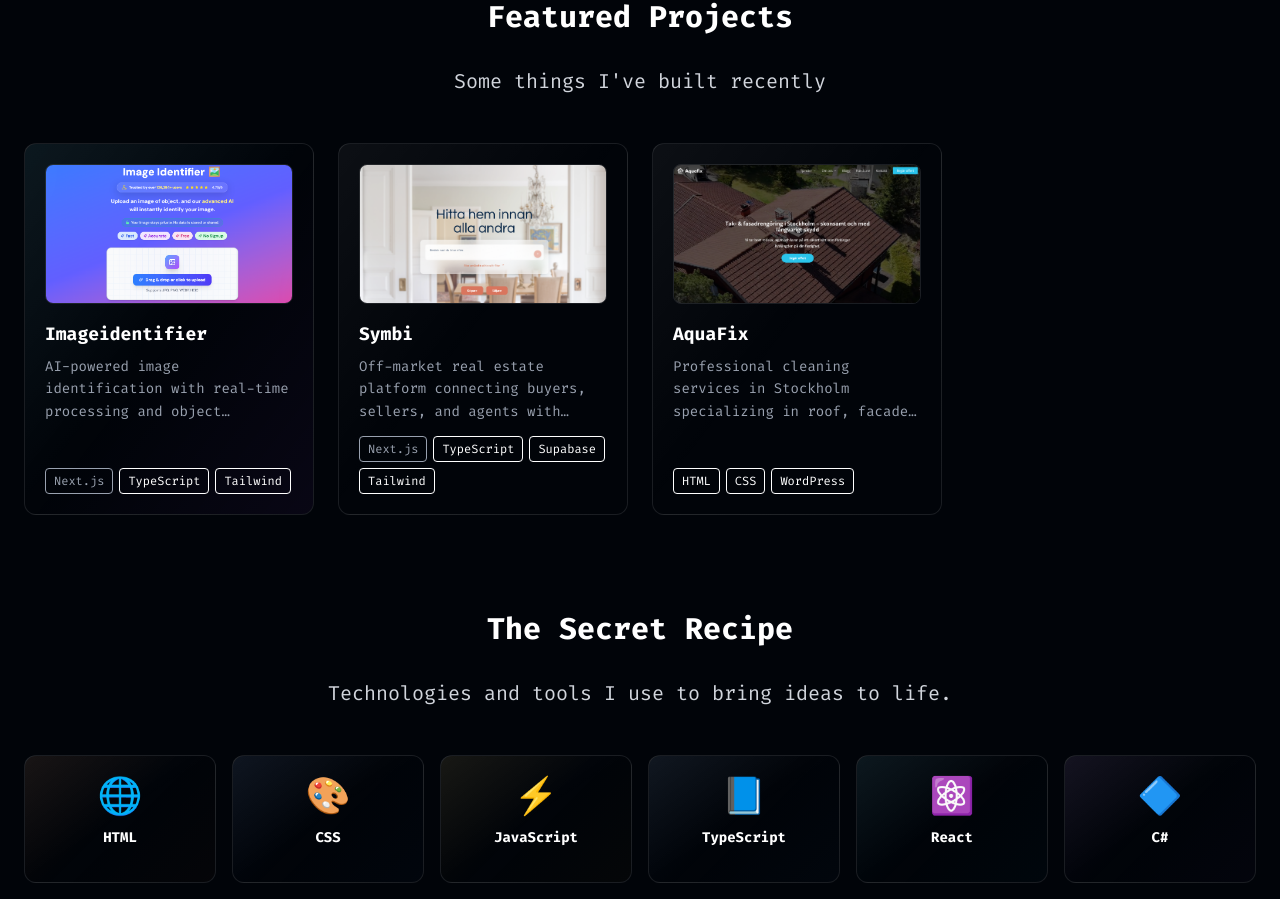
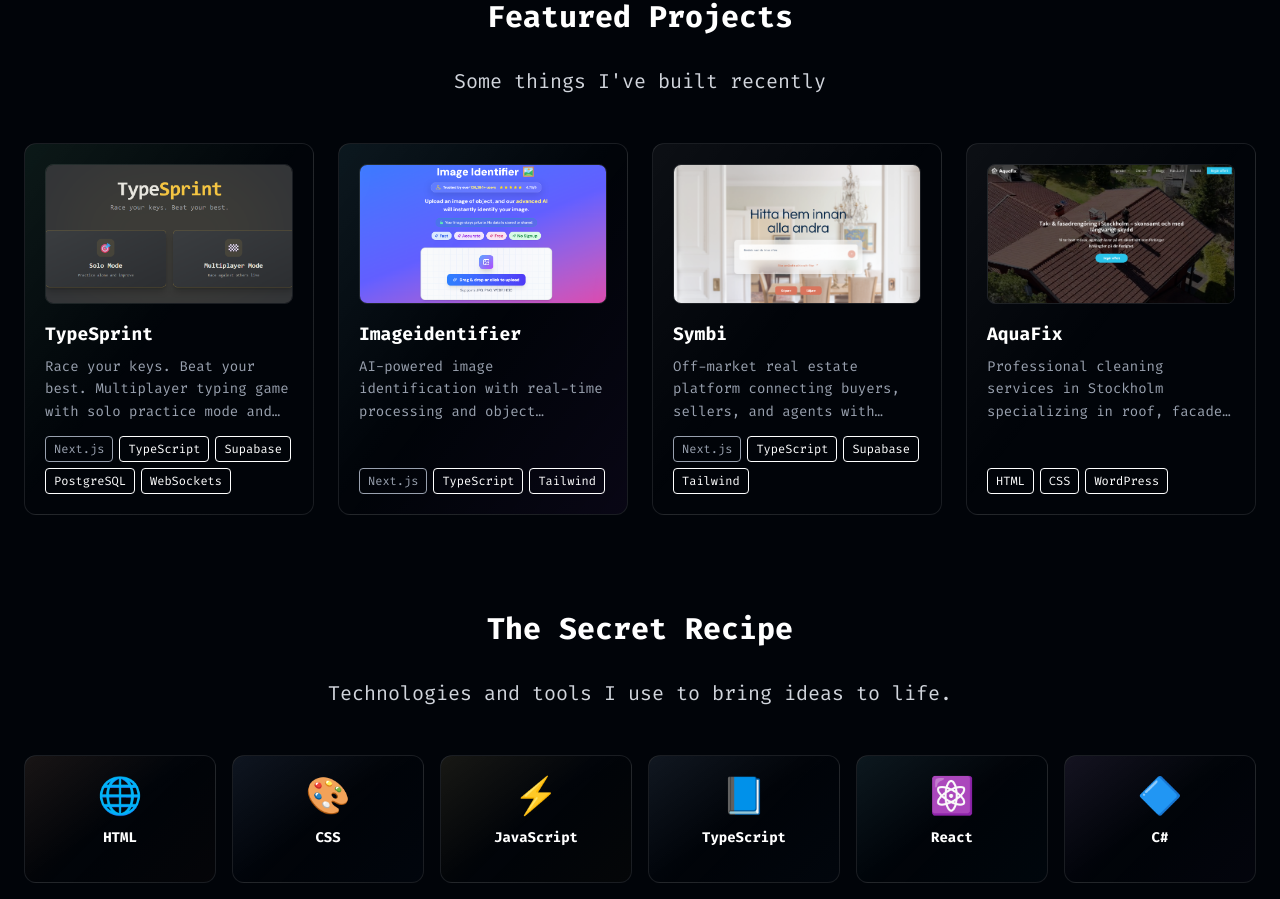
Before and after one commit to chvlpont/portfolio-ph, a Next.js app: page / in a window 1280 px wide. Shown: the part 1210-2109 px from the top of the page. Built offline with nearby package versions, Linux system fonts and the light colour scheme.

Commit message:
add typesprint to projects

```diff
--- a/app/page.tsx
+++ b/app/page.tsx
@@ -41,6 +41,25 @@
   }, []);
 
   const projects = [
+    {
+      name: "TypeSprint",
+      url: "https://typesprint-web.vercel.app/",
+      image: "/typesprint-screenshot.png",
+      description:
+        "Race your keys. Beat your best. Multiplayer typing game with solo practice mode and real-time racing.",
+      gradient: {
+        from: "green-500",
+        to: "emerald-500",
+      },
+      hoverColor: "emerald-400",
+      tags: [
+        { label: "Next.js", color: "gray-500" },
+        { label: "TypeScript", color: "blue-500" },
+        { label: "Supabase", color: "green-500" },
+        { label: "PostgreSQL", color: "blue-500" },
+        { label: "WebSockets", color: "purple-500" },
+      ],
+    },
     {
       name: "Imageidentifier",
       url: "https://imageidentifier.ai",
```
Also changed, not shown: public/typesprint-screenshot.png (added).
